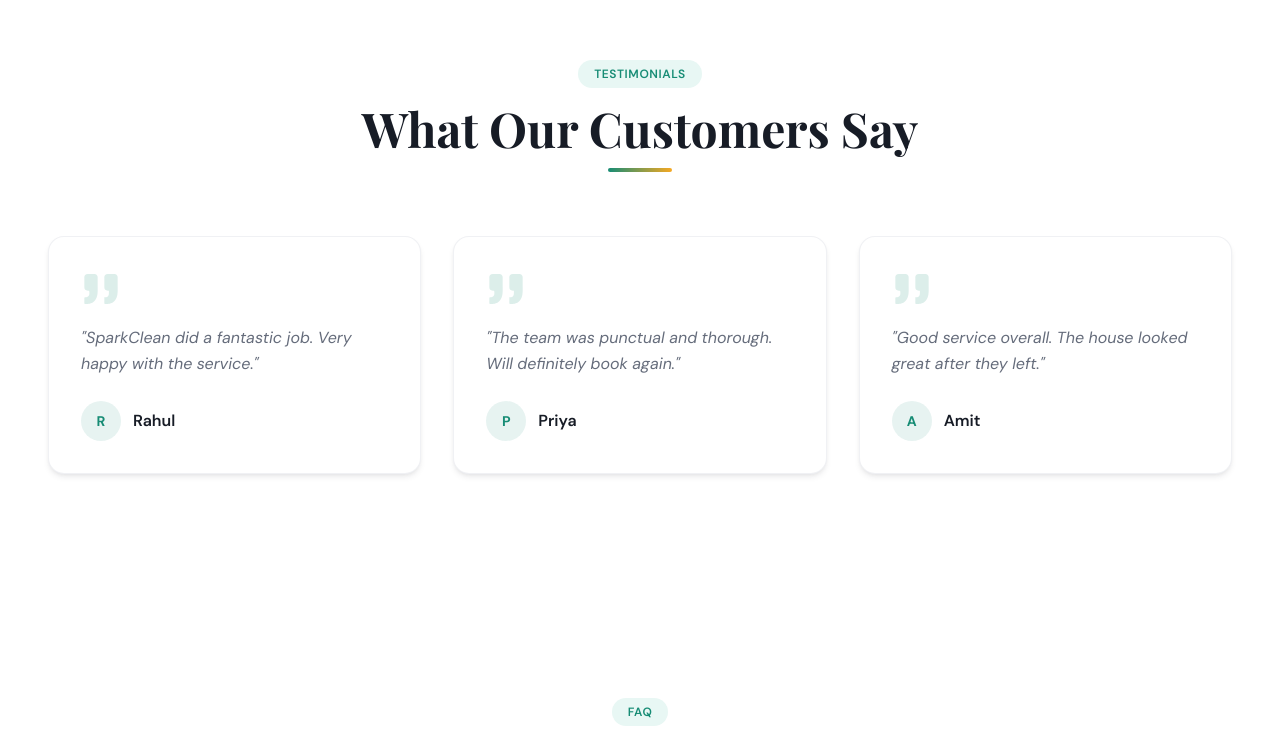
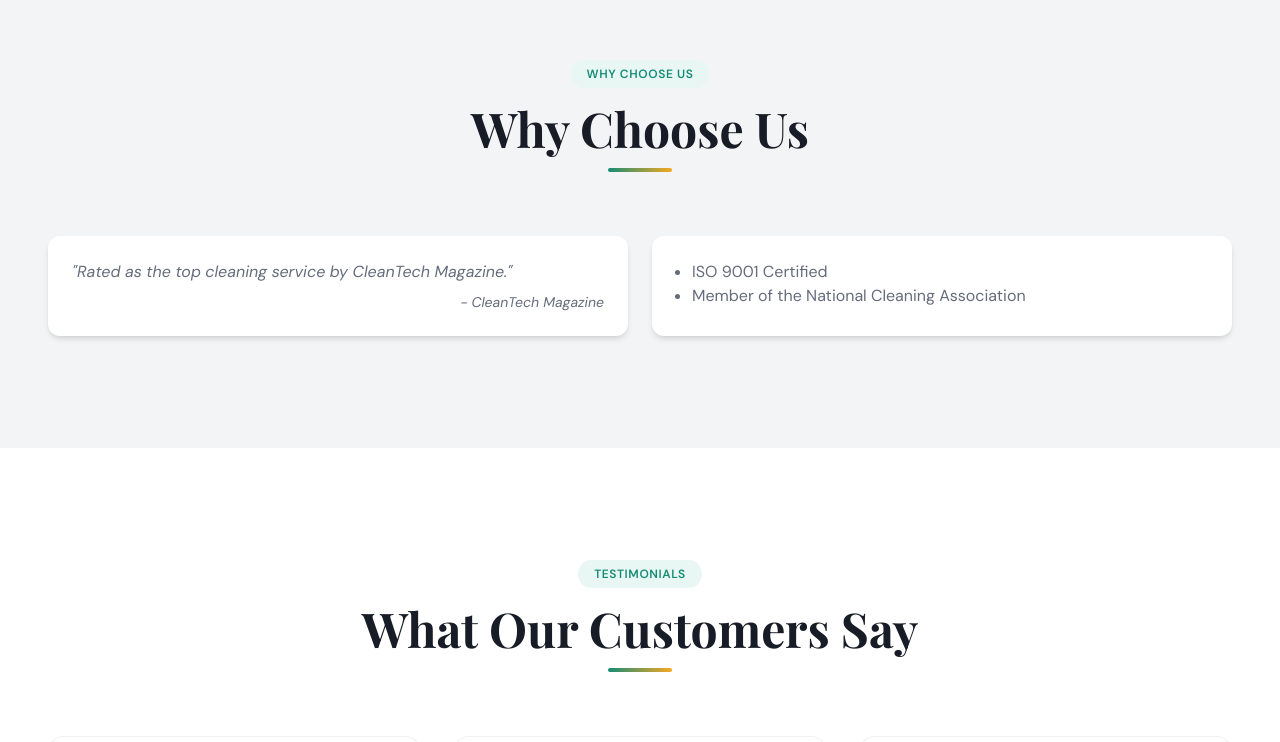
Before and after one commit to nikhilbobe-07/sample-web-code, a React (Vite) app: page / in a window 1280 px wide. Shown: the part 2227-2969 px from the top of the page. Built offline with nearby package versions, Linux system fonts and the light colour scheme; the HTML template or start-up script is replaced by a standard one; a web font is replaced by a local one.

Commit message:
AI Fix: SparkClean on https://sparkclean-geo-aeo.lovable.app

```diff
--- a/src/pages/Index.tsx
+++ b/src/pages/Index.tsx
@@ -267,6 +267,48 @@ const Index = () => {
         </div>
       </div>
 
+      <div className="section-padding bg-gray-100">
+        <div className="section-container">
+          <motion.div
+            initial="hidden"
+            whileInView="visible"
+            viewport={{ once: true, margin: "-100px" }}
+            className="text-center mb-16"
+          >
+            <motion.div variants={fadeUp} custom={0} className="tag-pill mb-4 mx-auto">Why Choose Us</motion.div>
+            <motion.h2 variants={fadeUp} custom={1} className="text-4xl sm:text-5xl font-display font-bold mb-4">Why Choose Us</motion.h2>
+            <motion.div variants={fadeUp} custom={2} className="divider-gradient mx-auto" />
+          </motion.div>
+
+          <div className="grid grid-cols-1 md:grid-cols-2 gap-6">
+            <motion.div
+              initial="hidden"
+              whileInView="visible"
+              viewport={{ once: true }}
+              variants={fadeUp}
+              custom={0}
+              className="bg-white p-6 rounded-xl shadow-md"
+            >
+              <blockquote className="italic text-muted-foreground">"Rated as the top cleaning service by CleanTech Magazine."</blockquote>
+              <cite className="block mt-2 text-right text-sm text-muted-foreground">- CleanTech Magazine</cite>
+            </motion.div>
+            <motion.div
+              initial="hidden"
+              whileInView="visible"
+              viewport={{ once: true }}
+              variants={fadeUp}
+              custom={1}
+              className="bg-white p-6 rounded-xl shadow-md"
+            >
+              <ul className="list-disc pl-4 text-muted-foreground">
+                <li>ISO 9001 Certified</li>
+                <li>Member of the National Cleaning Association</li>
+              </ul>
+            </motion.div>
+          </div>
+        </div>
+      </div>
+
       <div className="section-padding bg-background">
         <div className="section-container">
           <motion.div
```
